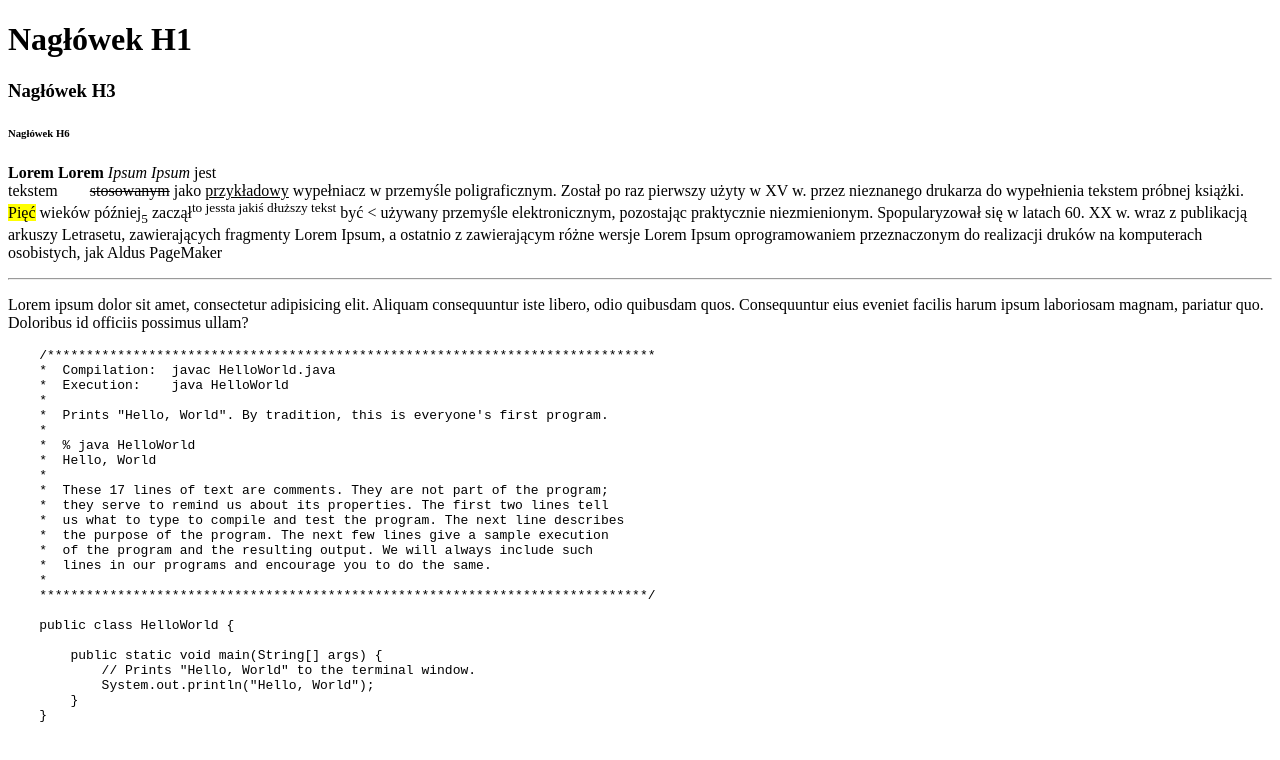
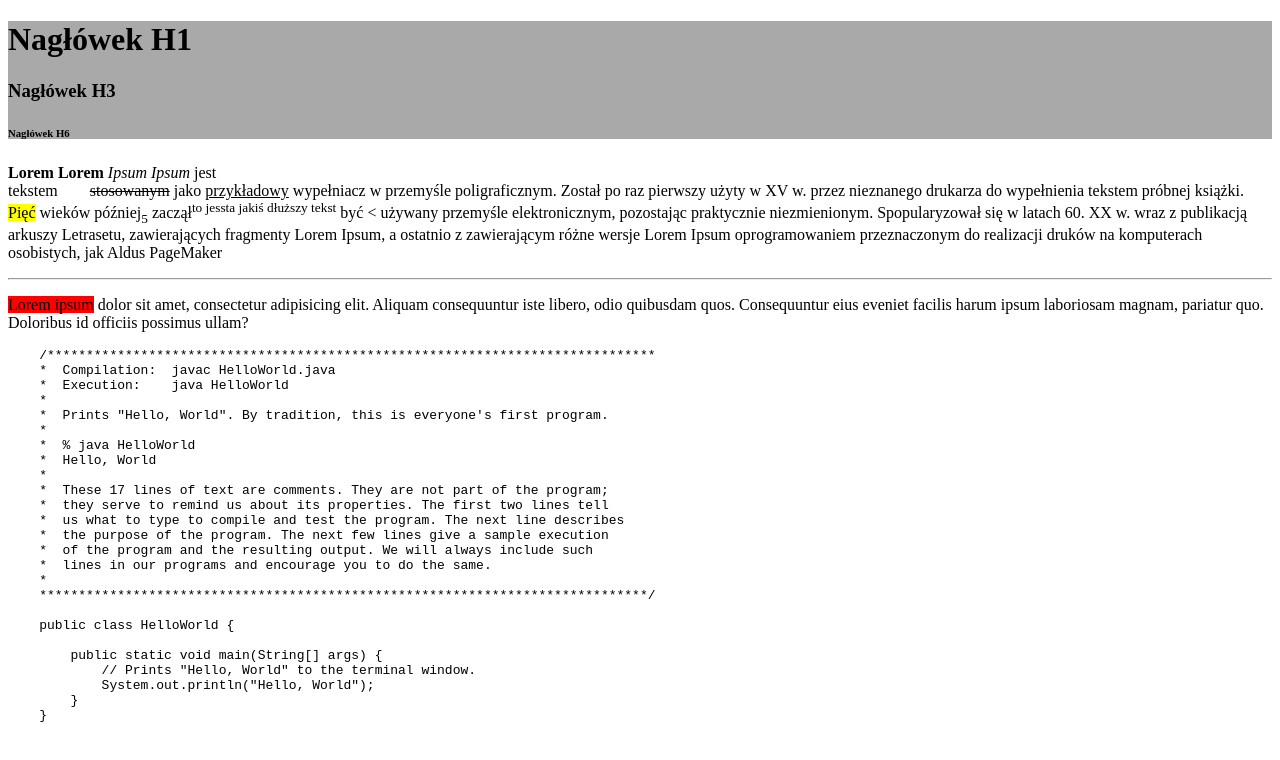
Before and after one commit to MagdaZawadzkaCzyz/html-css2, a plain HTML site: page index.html in a window 1280 px wide. Drawn offline with Linux system fonts and the light colour scheme.

Commit message:
zadanie 3

```diff
--- a/index.html
+++ b/index.html
@@ -8,9 +8,11 @@
     <title>Kurs html</title>
 </head>
 <body>
-<h1>Nagłówek H1</h1>
-<h3>Nagłówek H3</h3>
-<h6>Nagłówek H6</h6>
+<div style="background-color: darkgray">
+    <h1>Nagłówek H1</h1>
+    <h3>Nagłówek H3</h3>
+    <h6>Nagłówek H6</h6>
+</div>
 <p>
     <strong>Lorem</strong> <b>Lorem</b>
     <em>Ipsum</em> <i>Ipsum</i> jest<br/>
@@ -30,8 +32,9 @@
 </p>
 <hr/>
 <p>
-    Lorem ipsum dolor sit amet, consectetur adipisicing elit. Aliquam consequuntur iste libero, odio quibusdam quos. Consequuntur eius eveniet facilis harum ipsum laboriosam magnam, pariatur quo.
-    Doloribus id officiis possimus ullam?
+    <span style="background-color: red">Lorem ipsum</span> dolor sit amet, consectetur adipisicing elit. Aliquam consequuntur iste libero, odio quibusdam quos. Consequuntur eius eveniet facilis harum
+    ipsum laboriosam magnam,
+    pariatur quo. Doloribus id officiis possimus ullam?
 </p>
 <pre>
     /******************************************************************************
```
Also changed, not shown: 1 other file.
